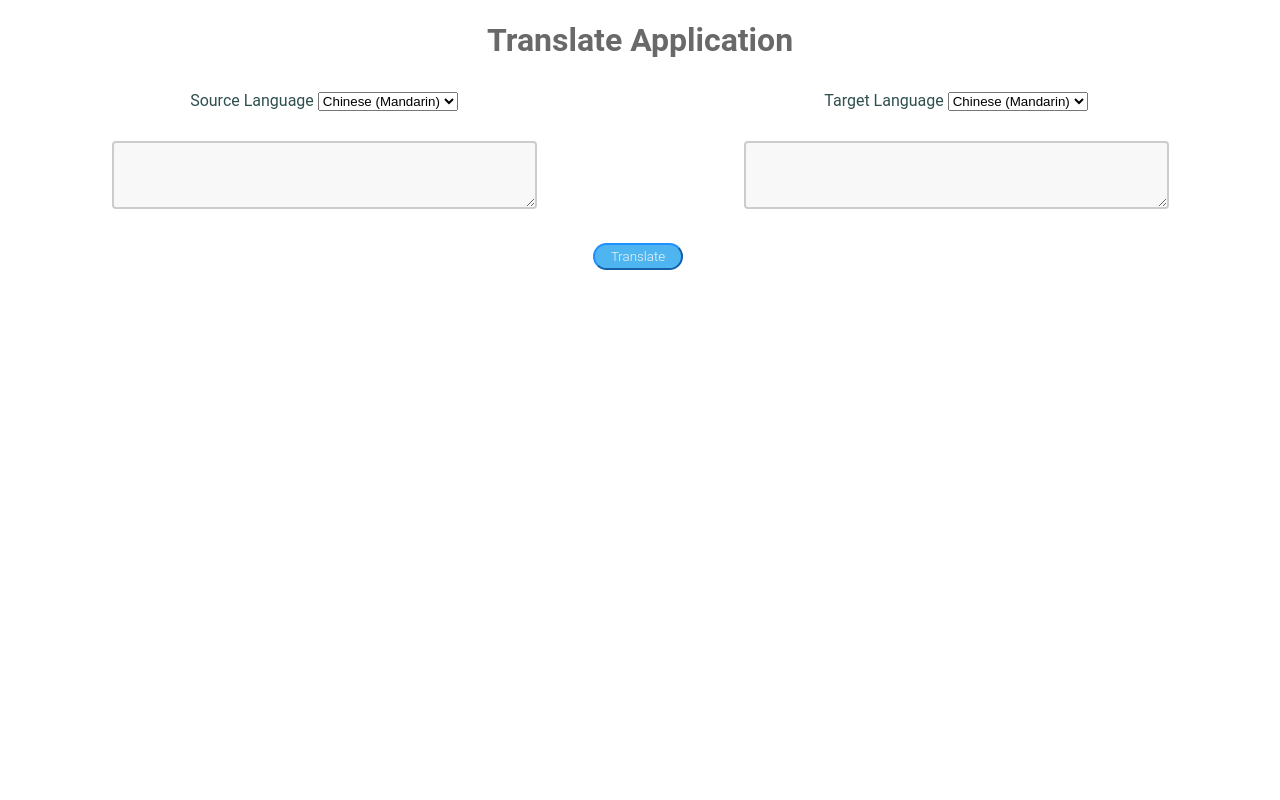
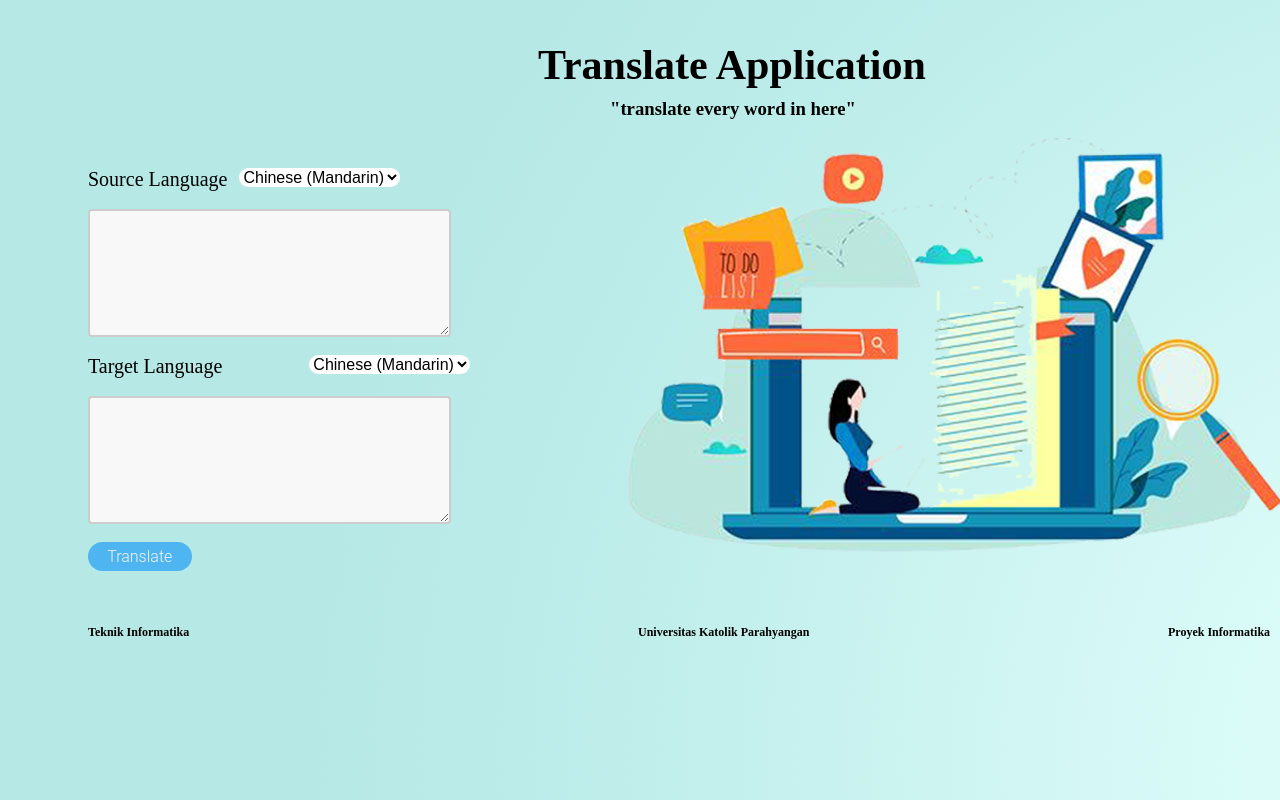
Before and after one commit to DavidDimasPatty/Development-Practice-Challenge-Build-a-Language-Translation-App, a PHP site: page / in a window 1280 px wide. Run offline with PHP 8.4, Linux system fonts and the light colour scheme.

Commit message:
styling page

```diff
--- a/public/index.html
+++ b/public/index.html
@@ -4,16 +4,18 @@
 <link rel="stylesheet" href="style.css">
 <html>
     <head>
-        <h1>
+        <h1 style="padding-left: 450px; font-size: 42px; padding-top: 5px; position: fixed;">
             Translate Application
         </h1>
+        <h3 style="padding-left: 522px; position: fixed; margin-top: 90px;">
+            "translate every word in here"
+        </h3>
     </head>
     <body>
         <div class="flex-container">
             <div class ="sect1" >
-
-                <div >
-                    <label>Source Language</label>
+                <label>Source Language</label>
+                <div class ="subsect1">
                     <select id="sourceLanguage">
                         <option value="ZH">Chinese (Mandarin)</option>
                         <option value="CS">Czech</option>
@@ -25,18 +27,15 @@
                         <option value="ID" >Indonesia</option>
                     </select>
                 </div>
-
-                <div class="inputArea">
-                    <textarea id="textinp" name="w3review" rows="4" cols="50" required>
-                    </textarea>
-                </div>
             </div>
-
-
+            <br>
+            <textarea id="textinp" name="w3review" rows="8" cols="50" required>
+            </textarea>
+            <br>
             <div class="sect2">
-                <div>
-                    <label>Target Language</label>
-                    <select id="targetLanguage">
+                <label>Target Language</label>
+                <div class="subsect2">
+                <select id="targetLanguage">
                     <option value="ZH">Chinese (Mandarin)</option>
                     <option value="CS">Czech</option>
                     <option value="DA">Danish</option>
@@ -47,17 +46,24 @@
                     <option value="ID" >Indonesia</option>
                 </select>
                 </div>
-                <div class="inputArea">
-                    <textarea id="hasil" name="w3review" rows="4" cols="50" readonly>
-                    </textarea>
-                </div>
             </div>
-
+            <br>
+            <textarea id="hasil" name="w3review" rows="8" cols="50" readonly>
+            </textarea>
+            <br>
+            <div class = "but">
+            <button type="button" id="buttons" style="width: fit-content; display: flex; ;">Translate</button>
+            </div>
         </div>
-
-        <div class = "but">
-            <button type="button" id="buttons" style="width: fit-content; display: flex; ;">Translate</button>
-        </div>
+    <p class="one">
+        Teknik Informatika
+    </p>
+    <p class="two">
+        Universitas Katolik Parahyangan
+    </p>
+    <p class="three">
+        Proyek Informatika
+    </p>
 
 
     </body>
--- a/public/style.css
+++ b/public/style.css
@@ -1,19 +1,24 @@
 .flex-container{
     display: flex;
-    flex-direction: row;
+    flex-direction: column;
     width: 100%;
 
 }
 .sect1{
     display: flex;
-    flex-direction: column;
+    flex-direction: row;
     width: 100%;
-    align-items: center;
+    padding-top: 160px;
 
+}
+body{
+    background-image: url(bg.jpg);
+    padding-left: 80px;
+    size: 100px;
 }
 .subsect1{
     display: flex;
-    flex-direction: column;
+    flex-direction: row;
     width: fit-content;
     height: fit-content;
     margin-left: 1%;
@@ -22,9 +27,9 @@
 
 .sect2{
     display: flex;
-    flex-direction: column;
+    flex-direction: row;
     width: 100%;
-    align-items: center;
+
 }
 .subsect2{
     display: flex;
@@ -34,34 +39,76 @@
     margin-left: 1%;
     margin-right: 1.3%;
 }
-h1{
+#textinp{
+    width: 30%;
+}
+#hasil{
+    width: 30%;
+}
+#buttons{
+    background-color: white;
+    border: none;
+    color: black;
+    border-radius: 20px;
+    padding: 5px 22px;
     text-align: center;
-    padding-bottom: 10px;
-    font-family:'Roboto',sans-serif;
-    color:dimgray
+    text-decoration: none;
+    display: inline-block;
+    font-size: 16px;
+    margin: 4px 2px;
+    cursor: pointer;
+}
+#targetLanguage{
+    background-color: white;
+    border: none;
+    color: black;
+    border-radius: 20px;
+    text-align: center;
+    text-decoration: none;
+    display: inline-block;
+    font-size: 16px;
+    cursor: pointer;
+    margin-left: 75px;
+}
+#sourceLanguage{
+    background-color: white;
+    border: none;
+    color: black;
+    border-radius: 20px;
+    text-align: center;
+    text-decoration: none;
+    display: inline-block;
+    font-size: 16px;
+    cursor: pointer;
+    margin-left: 75 px;
 }
 label{
-    font-family:'Roboto',sans-serif;
-    color:darkslategrey;
-
+    font-size: 20px;
 }
-
-.but{
-    padding-top: 30px;
-    display: flex;
-    align-items: center;
-    justify-content: center;
+.one{
+    position: fixed;
+    margin-top: 50px;
+    font-size: 12px;
+    font-weight: bold;
 }
-
-.inputArea{
-    padding-top: 30px;
+.two{
+    position: fixed;
+    margin-top: 50px;
+    padding-left: 550px;
+    font-size: 12px;
+    font-weight: bold;
+}
+.three{
+    margin-top: 50px;
+    padding-left: 1080px;
+    font-size: 12px;
+    font-weight: bold;
 }
 textarea{
     border: 2px solid #ccc;
     border-radius: 4px;
     background-color: #f8f8f8;
   }
-
 #buttons{
     display:inline-block;
     padding:0.3em 1.2em;
```
Also changed, not shown: public/bg.jpg (added). Lines whose indentation alone changed are shown as unchanged.
